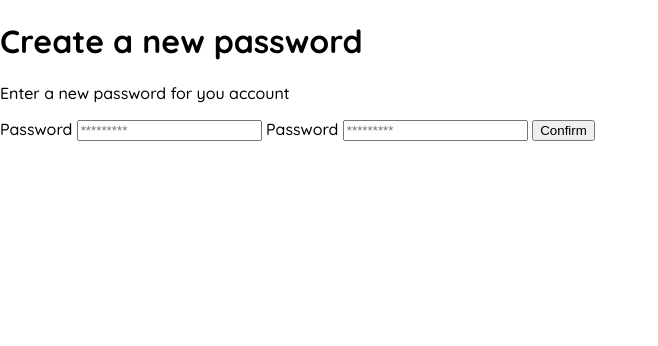
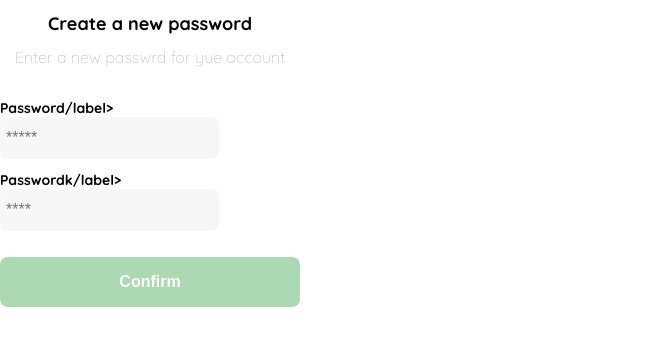
Before and after one commit to JosueRomero777/Taller-git, a plain HTML site: page index.html in a window 1280 px wide. Shown: the whole page, without its empty margins (0-658 px from the left). Drawn offline with Linux system fonts and the light colour scheme.

Commit message:
Agregar clases a las etiquetas

```diff
--- a/index.html
+++ b/index.html
@@ -15,24 +15,25 @@
 
 <body>
 
-    <div>
-        <div>
-            <img src="/img/logo-tec.png" alt="logo" class="logo">
+    <div class="form-container">
+        <img src="./logos/logo_yard_sale.svg" alt="logo" class="logo">
 
-            <h1>Create a new password</h1>
-            <p>Enter a new password for you account</p>
+        <h1 class="title">Create a new password</h1>
 
-            <form action="/">
-                <label for="password">Password</label>
-                <input type="password" id="password" placeholder="*********">
+        <p class="subtitle">Enter a new passwrd for yue account</p>
 
-                <label for="new-password">Password</label>
-                <input type="password" id="new-password" placeholder="*********">
+        <form action="/" class="form">
+            <label for="password" class="label">Password/label>
 
-                <input type="submit" value="Confirm">
-            </form>
-        </div>
+                <input type="password" id="password" placeholder="*****" class="input input-password">
+
+                <label for="new-password" class="label">Passwordk/label>
+
+                    <input type="password" id="new-password" placeholder="****" class="input input-password">
+                    <input type="submit" value="Confirm" class="primary-button login-button">
+        </form>
     </div>
+
 
 </body>
 
```
